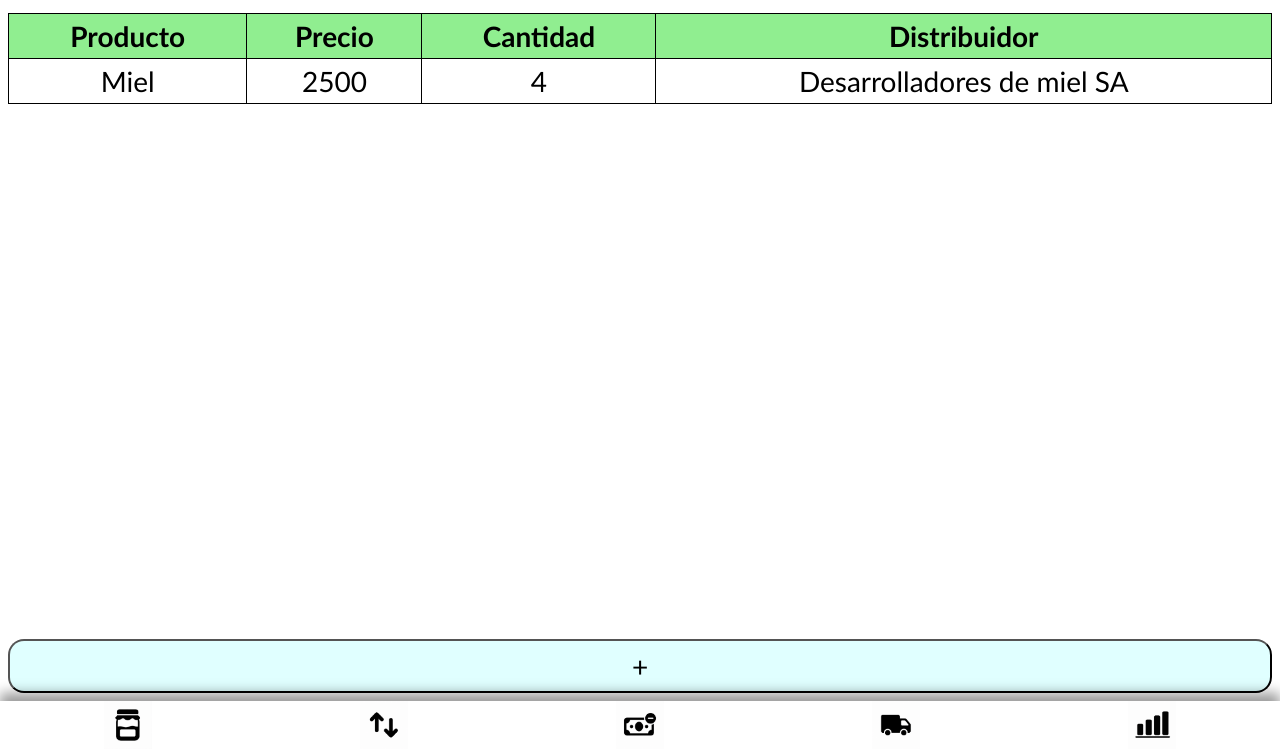
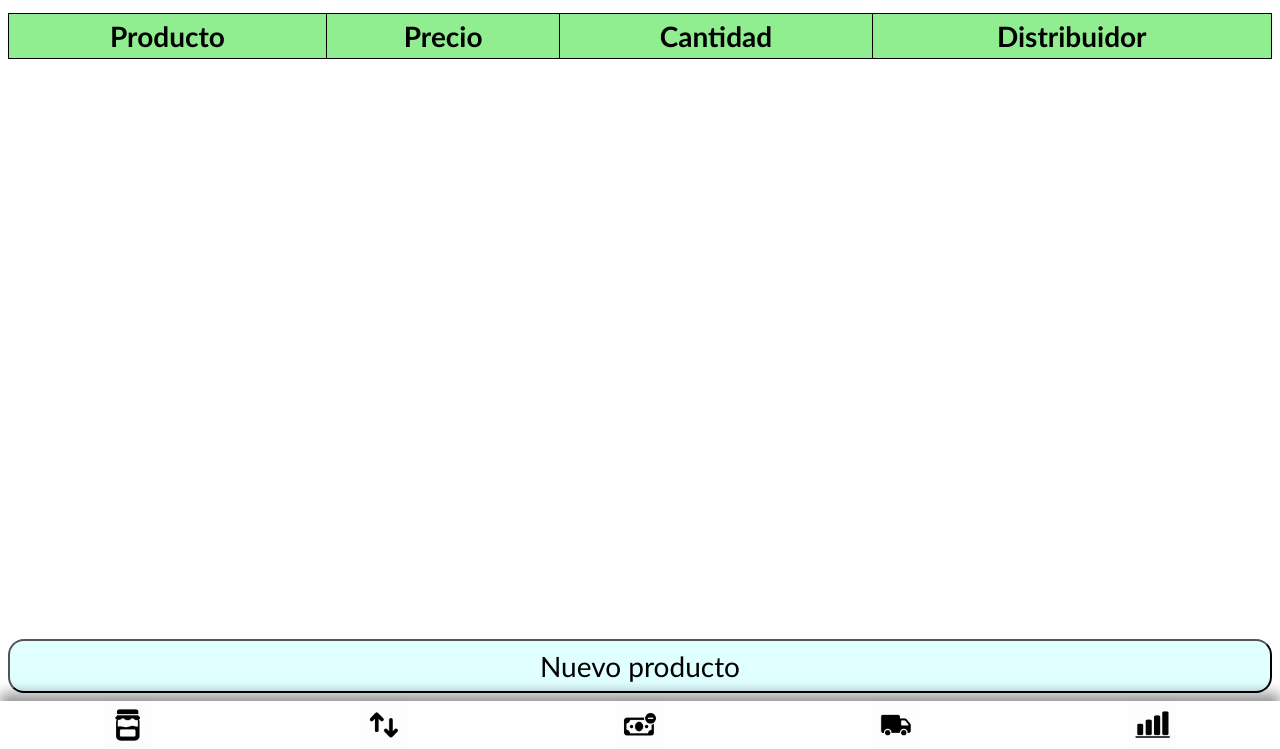
Before and after one commit to TobiasIvanGodoy/NaturalOM_interfaz, a plain HTML site: page index.html in a window 1280 px wide. Both pictures are taken after a click on the button 128 px from the left and 776 px from the top of the page. Shown: the part 51-800 px from the top of the page. Drawn offline with Linux system fonts and the light colour scheme.

Commit message:
tablas dinamicas

```diff
--- a/index.html
+++ b/index.html
@@ -13,11 +13,6 @@
 <body>
 
     <div id="overlay" class="sombra oculto">
-        <div id="contenedor" class="contenedor">
-            <div id="cerrar"></div>
-        </div>
-
-        <div id="informacion" class="oculto"></div>
     </div>
 
     <div id="superior" class="contenedorRow animacion1">
@@ -28,26 +23,10 @@
             alt="Logo de Natural OM">
     </div>
 
-    <div class="contenedorSeccion animacion1">
-        <div class="contenedorTabla">
-            <table id="tablaProductos">
-                <tr>
-                    <th>Producto</th>
-                    <th>Precio</th>
-                    <th>Cantidad</th>
-                    <th>Distribuidor</th>
-                </tr>
-                <tr>
-                    <td>Miel</td>
-                    <td>2500</td>
-                    <td>4</td>
-                    <td>Desarrolladores de miel SA</td>
-                </tr>
-            </table>
+    <div id= "seccionActual" class="contenedorSeccion animacion1">
+        <div id="tablaActual" class="contenedorTabla">
+            <p>Selecciona una sección</p>
         </div>
-        <button id="btnAgregar">
-            +
-        </button>
     </div>
 
     <div id="inferior" class="contenedorRow animacion1">
@@ -78,7 +57,7 @@
         </button>
     </div>
 
-<!--<script src="script.js"></script>-->
+<script src="script.js"></script>
 
 </body>
 
--- a/script.js
+++ b/script.js
@@ -3,34 +3,22 @@
 // ==========================================================================
 
 const btnProducto = document.getElementById("btnProducto");
-const btnMovimiento = document.getElementById("btnMovimiento");
+const btnMovStock = document.getElementById("btnMovStock");
+const btnGastos = document.getElementById("btnGastos");
+const btnDistribuidores = document.getElementById("btnDistribuidores");
+const btnStats = document.getElementById("btnStats");
 
 // ==========================================================================
-// TABLAS
+// CONTENEDORES
 // ==========================================================================
 
-const tablaProductos = document.getElementById("tablaProductos");
-const tablaMovimientos = document.getElementById("tablaMovimientos");
-
-// ==========================================================================
-// OTROS
-// ==========================================================================
-
+const seccionActual = document.getElementById("seccionActual");
 const saldo = document.getElementById("saldo");
-const informacion = document.getElementById("informacion");
 const overlay = document.getElementById("overlay");
-const contenedor = document.getElementById("contenedor");
-const cerrar = document.getElementById("cerrar");
 
 // ==========================================================================
 // FUNCIONES
 // ==========================================================================
-
-function mostrarMensaje(texto, tipo) {
-    informacion.textContent = texto;
-    informacion.classList.remove("oculto");
-    informacion.classList.add(tipo);
-}
 
 function cerrarMenu(elementos) {
     overlay.classList.add("oculto");
@@ -91,6 +79,9 @@ function crearBoton(id, texto, contenedor, clases = []) {
     return boton;
 }
 
+function modificarOverlay() {
+
+}
 // ==========================================================================
 // CONFIGURACIÓN
 // ==========================================================================
@@ -100,85 +91,78 @@ const botonesAgregados = [
     {
         boton: btnProducto,
 
-        campos: {
-            producto: [
-                "Ingrese el nombre del producto",
-                "text"
-            ],
+        atributos: ["Producto", "Precio", "Cantidad", "Distribuidor"],
 
-            precio: [
-                "Ingrese el precio del producto",
-                "number"
-            ],
+        agregar: "Nuevo producto",
 
-            stock: [
-                "Ingrese el stock actual",
-                "number"
-            ]
-        }
+        id: "tablaProductos",
+
+        campos: []
     },
 
     {
-        boton: btnMovimiento,
+        boton: btnMovStock,
 
-        campos: {
+        atributos: ["Categoria", "Producto", "Cantidad", "Monto", "Fecha"],
 
-            monto: [
-                "Ingrese el monto del movimiento",
-                "number"
-            ]
-        }
+        agregar: "Reponer stock",
+
+        id: "tablaMovStock"
+    },
+
+    {
+        boton: btnGastos,
+
+        atributos: ["Categoria", "Monto", "Fecha"],
+
+        agregar: "Añadir gasto",
+
+        id: "tablaGastos"
+    },
+
+    {
+        boton: btnDistribuidores,
+
+        atributos: ["Nombre", "Dirección", "Página"],
+
+        agregar: "Agregar distribuidor",
+
+        id: "tablaDistribuidores"
     }
-
 ];
 
 // ==========================================================================
-// EVENTOS
+// CONSTRUCCION DINÁMICA DE TABLAS
 // ==========================================================================
 
 for (const configuracion of botonesAgregados) {
 
     configuracion.boton.addEventListener("click", function () {
+        seccionActual.innerHTML = "";
+        const tablaActual = document.createElement("div");
+        tablaActual.id = "tablaActual";
+        tablaActual.classList.add("contenedorTabla");
 
-        overlay.classList.remove("oculto");
+        const tabla = document.createElement("table");
 
-        if (configuracion.boton === btnMovimiento) {
+        tabla.id = configuracion.id;
 
+        for (const atributo of configuracion.atributos) {
+            const columna = document.createElement("th");
+            columna.textContent = atributo;
+            tabla.appendChild(columna);
         }
 
-        const elementos = abrirMenu(configuracion.campos);
+        tablaActual.appendChild(tabla);
+        seccionActual.appendChild(tablaActual);
 
+        const boton = document.createElement("button");
+        boton.textContent = configuracion.agregar;
+        boton.id = "btnAgregar";
 
-        const btnConfirmar = crearBoton(
-            "btnConfirmar",
-            "Confirmar",
-            contenedor
-        );
-
-        elementos.push(btnConfirmar);
-
-        const btnCerrar = crearBoton(
-            "btnCerrar",
-            "✕",
-            cerrar
-        );
-
-        elementos.push(btnCerrar);
-
-        btnCerrar.addEventListener("click", function () {
-
-            cerrarMenu(elementos);
-
-        });
-
-        btnConfirmar.addEventListener("click", function () {
-
-            // lógica del backend
-
-            cerrarMenu(elementos);
-
-        });
-
-    });
-
+        boton.addEventListener("click", function(){
+            modificarOverlay();
+        })
+        seccionActual.appendChild(boton);
+    })
 }
```
